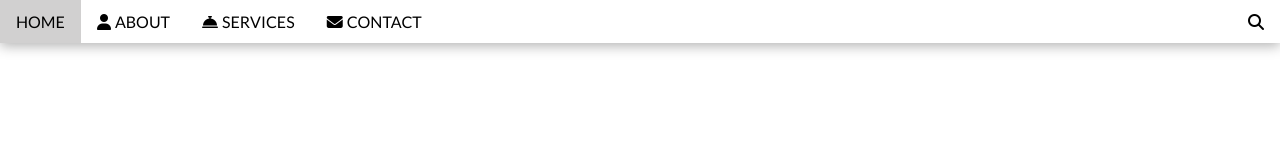
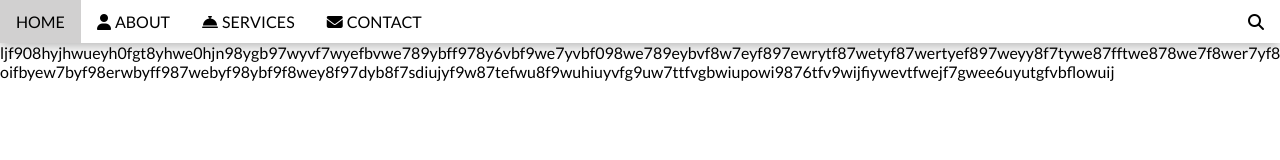
Before and after one commit to rahat-ah/my-third-cloned-webpage, a plain HTML site: page index.html in a window 1280 px wide. Drawn offline with Linux system fonts and the light colour scheme; a web font is replaced by a local one.

Commit message:
Update index.html
add main div and some extra text

```diff
--- a/index.html
+++ b/index.html
@@ -31,6 +31,10 @@
             </div>
         </nav>
     </header>
+    <main>
+        ljf908hyjhwueyh0fgt8yhwe0hjn98ygb97wyvf7wyefbvwe789ybff978y6vbf9we7yvbf098we789eybvf8w7eyf897ewrytf87wetyf87wertyef897weyy8f7tywe87fftwe878we7f8wer7yf8f
+        oifbyew7byf98erwbyff987webyf98ybf9f8wey8f97dyb8f7sdiujyf9w87tefwu8f9wuhiuyvfg9uw7ttfvgbwiupowi9876tfv9wijfiywevtfwejf7gwee6uyutgfvbflowuij
+    </main>
 </body>
 
 </html>
```
